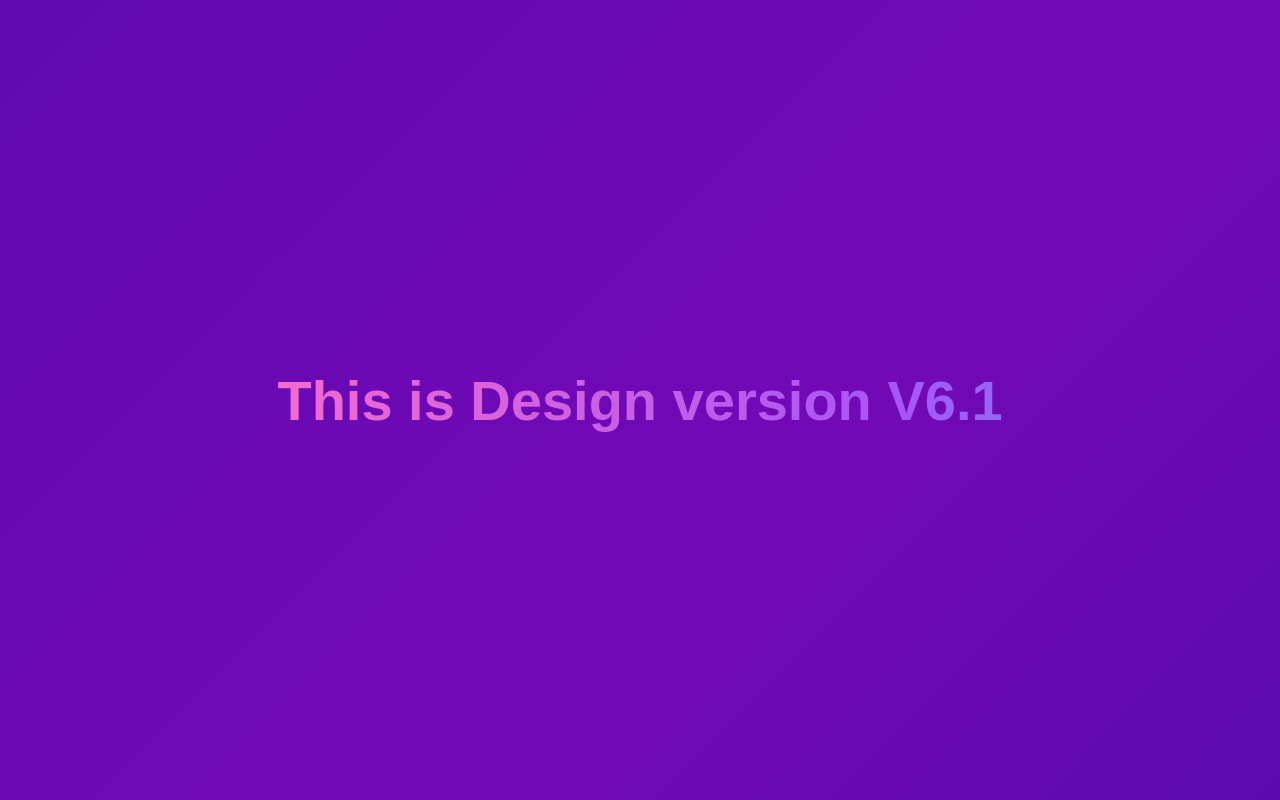
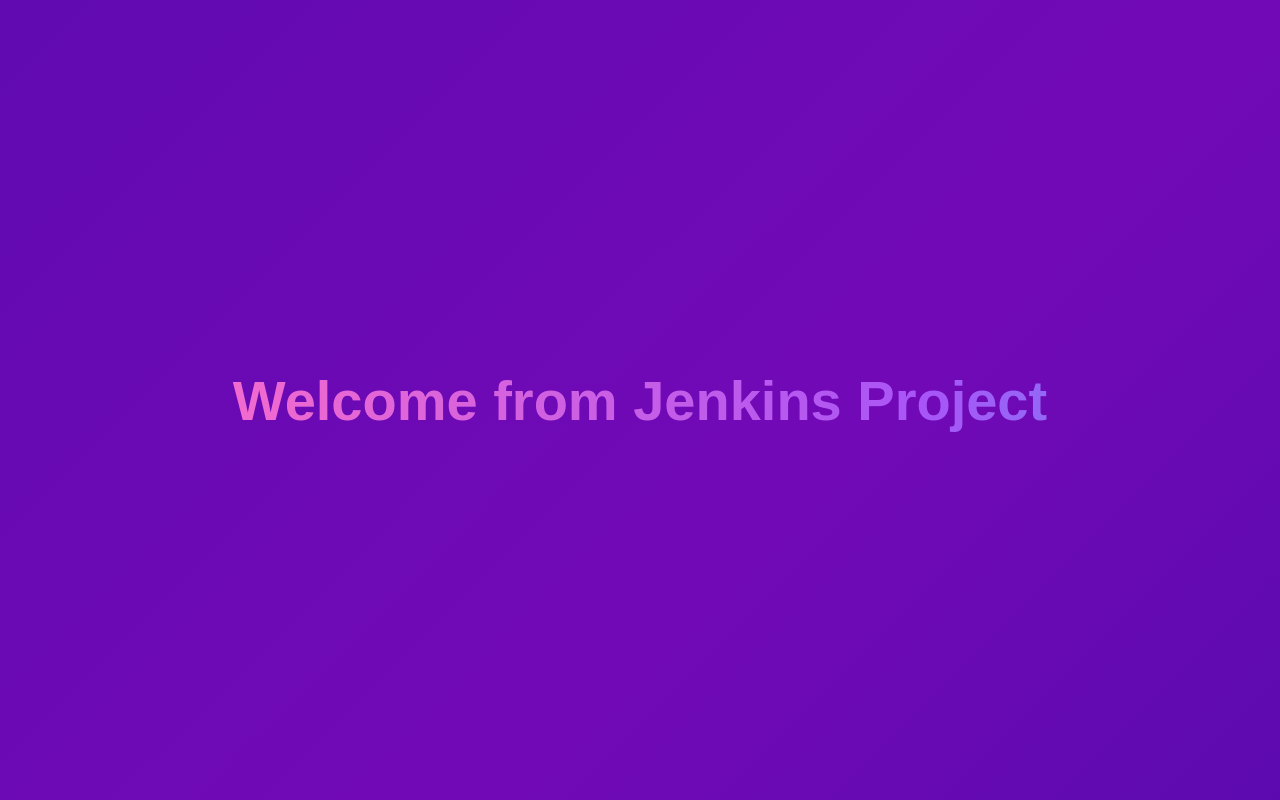
Before and after one commit to Arbz-N/jenkins, a plain HTML site: page index.html in a window 1280 px wide. Drawn offline with Linux system fonts and the light colour scheme.

Commit message:
Update index.html

```diff
--- a/index.html
+++ b/index.html
@@ -7,6 +7,6 @@
   <link rel="stylesheet" href="style.css">
 </head>
 <body>
-  <h1>This is Design version V6.1</h1>
+  <h1>Welcome from Jenkins Project</h1>
 </body>
 </html>
```
